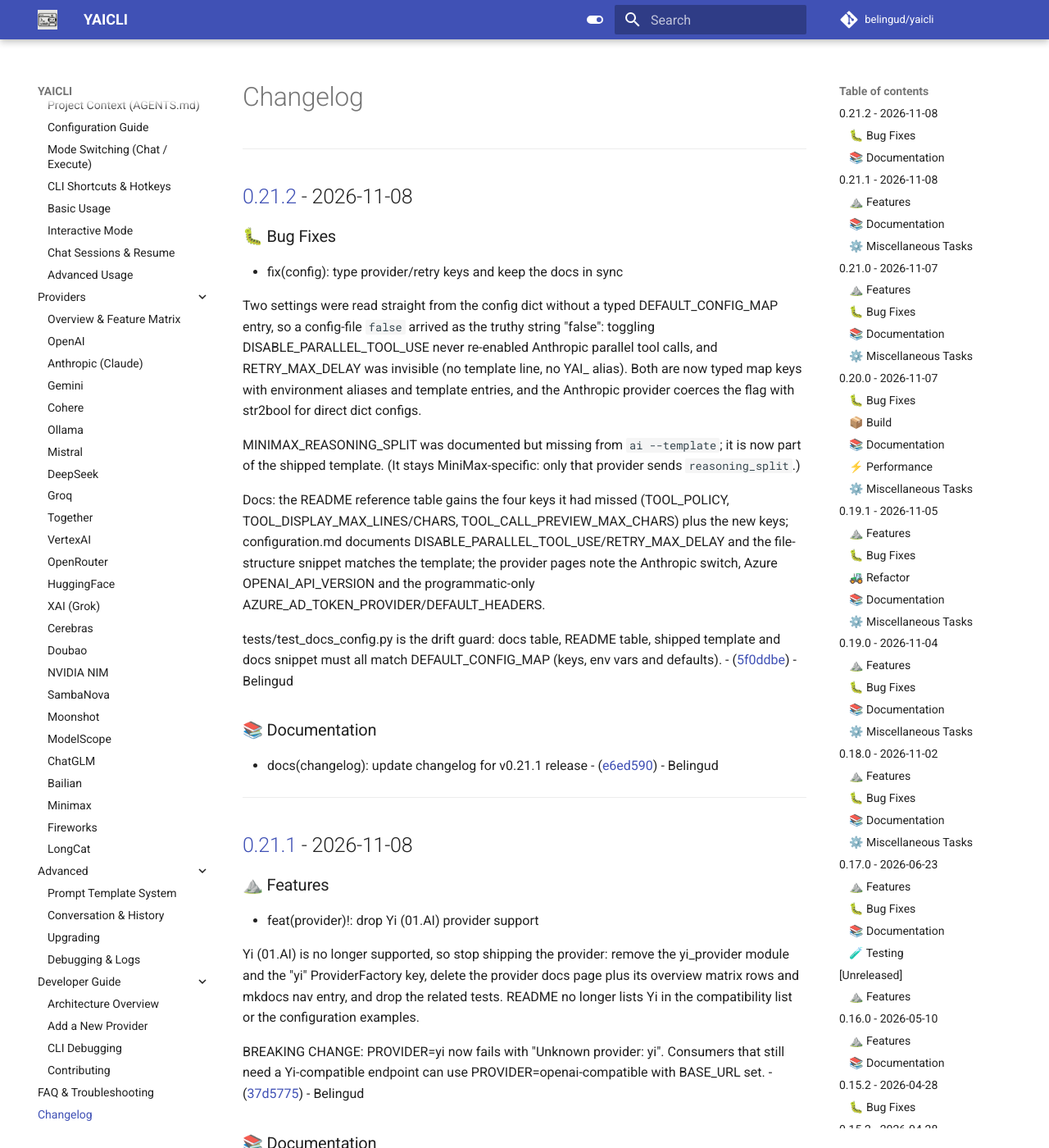
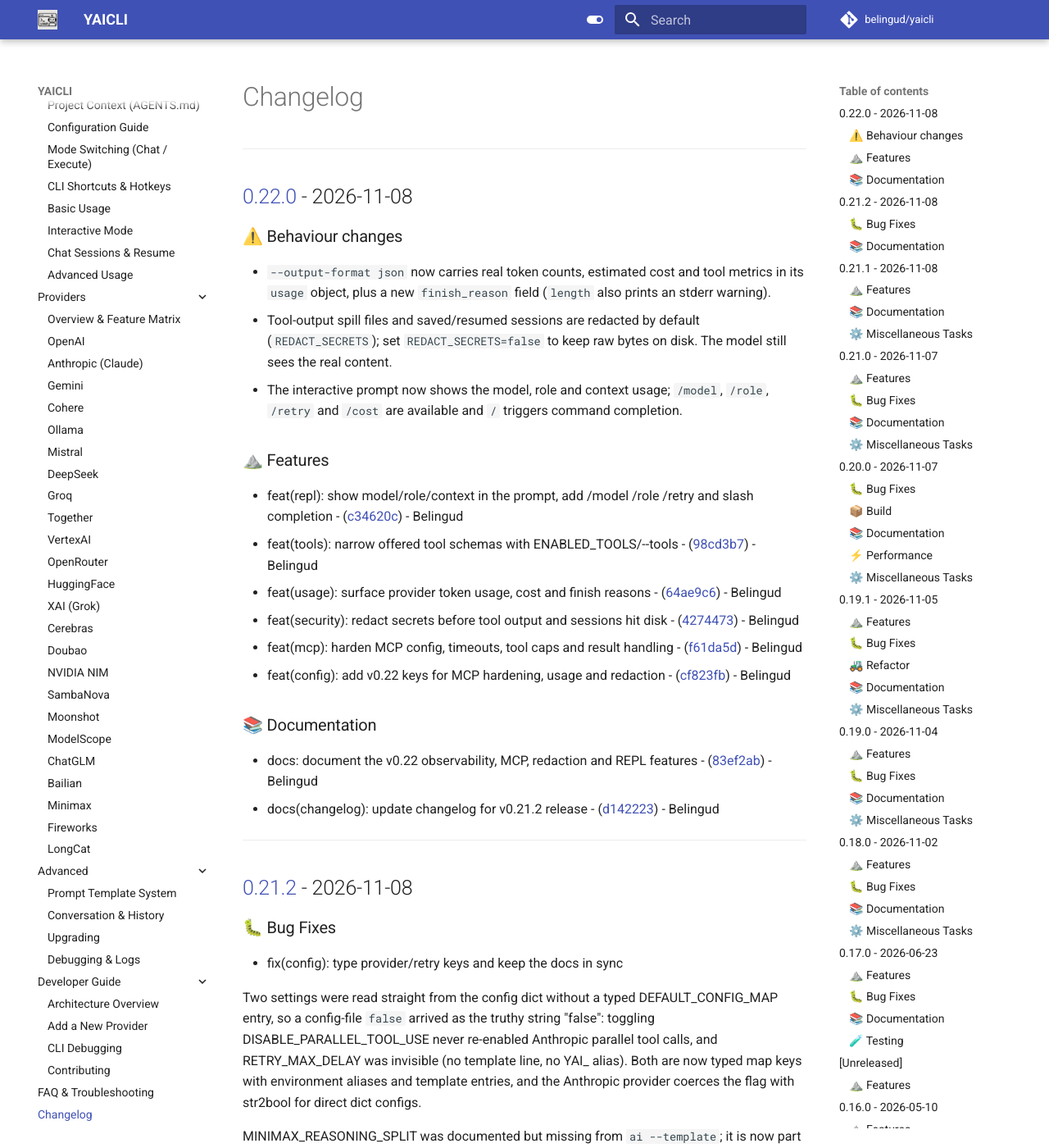
Before and after one commit to belingud/yaicli, an MkDocs documentation site: the page built from docs/changelog.md, in a window 1280 px wide and 1400 px high. Shown: the whole window at 82% size. Built offline with MkDocs 1.6.1 and Material for MkDocs 9.7.7, drawn with Linux system fonts in a browser that asks for light colours; comment, search, counter and statistics services are not loaded.

Commit message:
docs(changelog): update changelog for v0.22.0 release

```diff
--- a/docs/changelog.md
+++ b/docs/changelog.md
@@ -1,3 +1,30 @@
+
+---
+## [0.22.0](https://github.com/belingud/yaicli/compare/v0.21.2..v0.22.0) - 2026-11-08
+
+### ⚠️ Behaviour changes
+
+- `--output-format json` now carries real token counts, estimated cost and tool metrics in its
+  `usage` object, plus a new `finish_reason` field (`length` also prints an stderr warning).
+- Tool-output spill files and saved/resumed sessions are redacted by default (`REDACT_SECRETS`);
+  set `REDACT_SECRETS=false` to keep raw bytes on disk. The model still sees the real content.
+- The interactive prompt now shows the model, role and context usage; `/model`, `/role`, `/retry`
+  and `/cost` are available and `/` triggers command completion.
+
+### ⛰️  Features
+
+- feat(repl): show model/role/context in the prompt, add /model /role /retry and slash completion - ([c34620c](https://github.com/belingud/yaicli/commit/631f305801794e24d3925d9ba4023dd93ba2f698)) - Belingud
+- feat(tools): narrow offered tool schemas with ENABLED_TOOLS/--tools - ([98cd3b7](https://github.com/belingud/yaicli/commit/101b097dad01e7548d08e42dda3df3ac825500f6)) - Belingud
+- feat(usage): surface provider token usage, cost and finish reasons - ([64ae9c6](https://github.com/belingud/yaicli/commit/cdb8158cd6dd0ecdd834134f055b98bb5c7e478f)) - Belingud
+- feat(security): redact secrets before tool output and sessions hit disk - ([4274473](https://github.com/belingud/yaicli/commit/1ff622d4b9e26ecfd3f884c31574e279308e1b95)) - Belingud
+- feat(mcp): harden MCP config, timeouts, tool caps and result handling - ([f61da5d](https://github.com/belingud/yaicli/commit/f61da5d053cf917364153cf964f7b81809a96f9d)) - Belingud
+- feat(config): add v0.22 keys for MCP hardening, usage and redaction - ([cf823fb](https://github.com/belingud/yaicli/commit/cf823fb015cd73fbc7b40340db9f099ac1e90ad6)) - Belingud
+
+### 📚 Documentation
+
+- docs: document the v0.22 observability, MCP, redaction and REPL features - ([83ef2ab](https://github.com/belingud/yaicli/commit/64f2e405b51974a8814315889a5edf8b17d1531c)) - Belingud
+- docs(changelog): update changelog for v0.21.2 release - ([d142223](https://github.com/belingud/yaicli/commit/d142223a6a8e783dd0e19434f87e93beb431841f)) - Belingud
+
 
 ---
 ## [0.21.2](https://github.com/belingud/yaicli/compare/v0.21.1..v0.21.2) - 2026-11-08
```
Also changed, not shown: CHANGELOG.md (+27 -0 lines), 1 other file.
